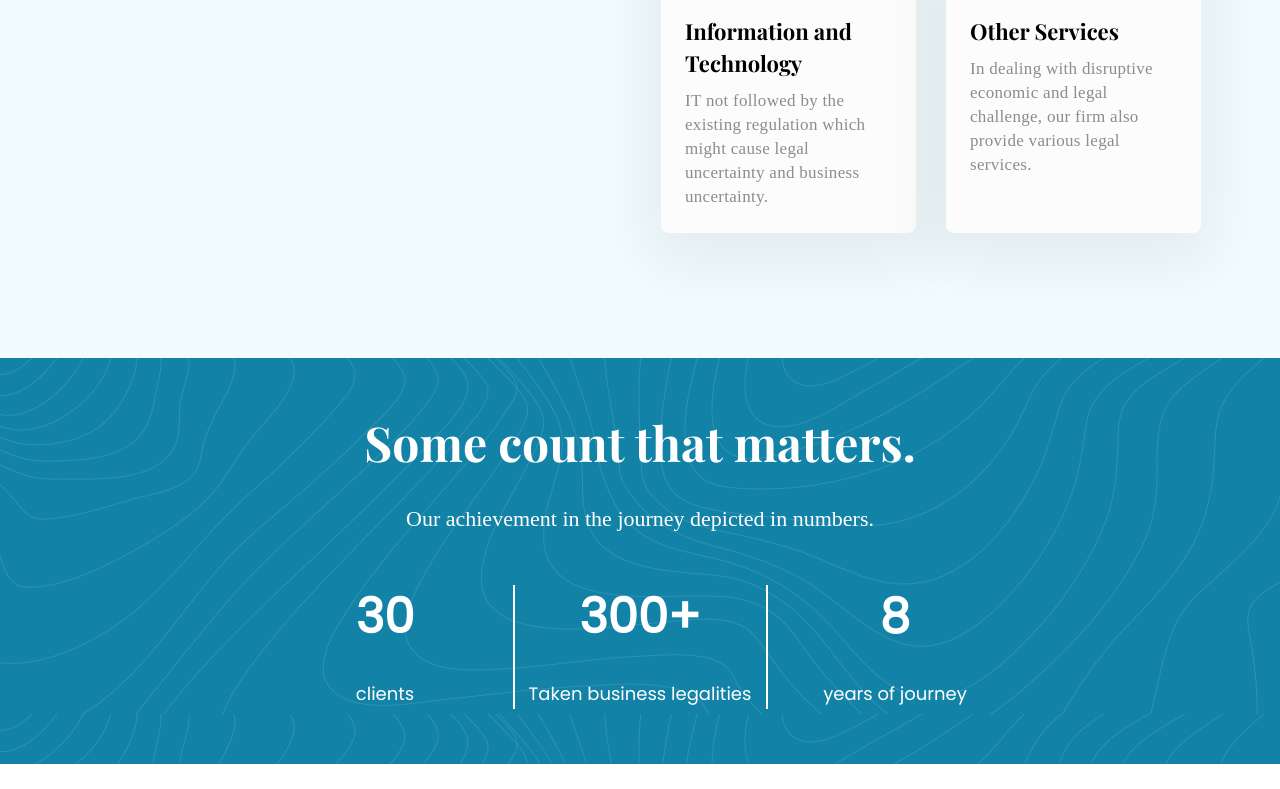
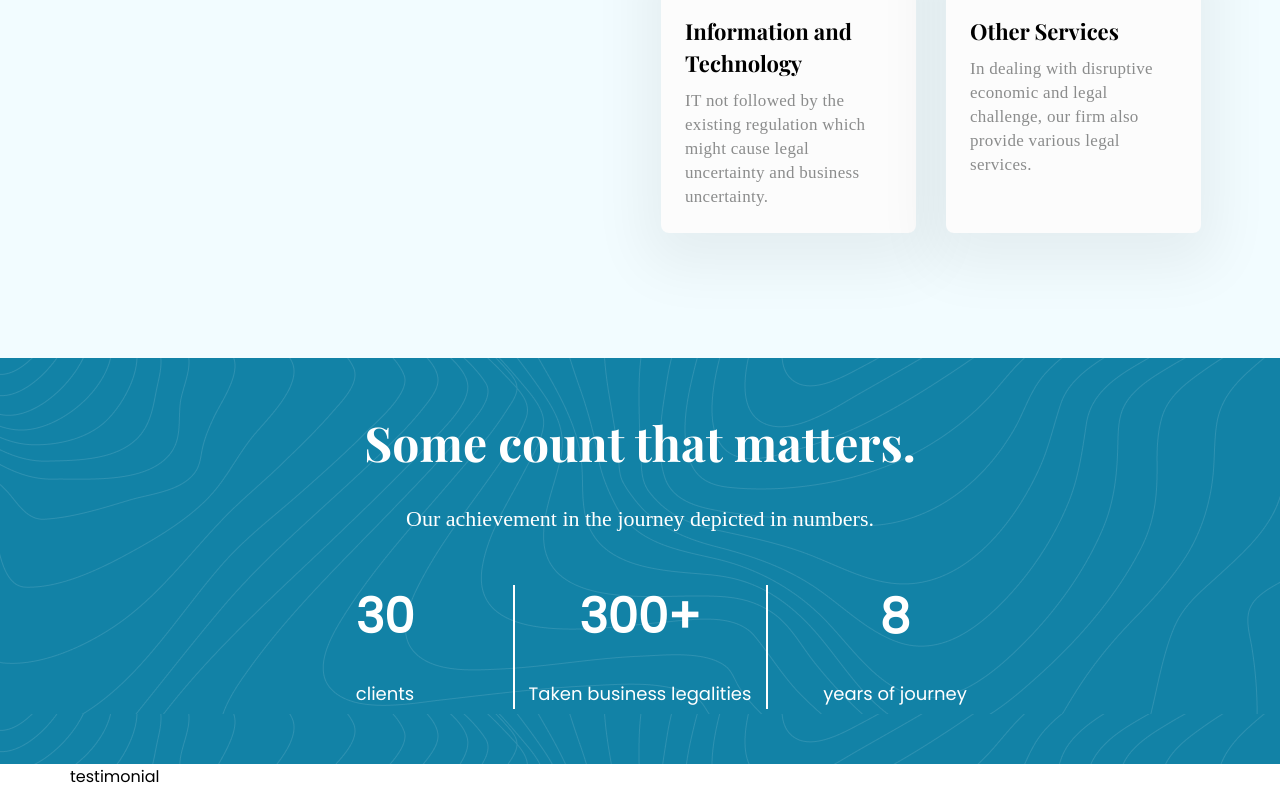
Before and after one commit to Habiba-007/problem_lawyer, a website: page index.html in a window 1280 px wide. Shown: the part 1639-2428 px from the top of the page. Before the commit the page ends 2403 px from the top, so only its background shows below. Drawn offline with nearby package versions, Linux system fonts and the light colour scheme; a web font is replaced by a local one.

Commit message:
testimonial branch created

```diff
--- a/index.html
+++ b/index.html
@@ -213,6 +213,12 @@
             </div>
         </div>
     </section>
+    <!-- 5th section  -->
+    <section id="testimonial">
+        <div class="container">
+            testimonial
+        </div>
+    </section>
 </body>
 
 </html>
```
